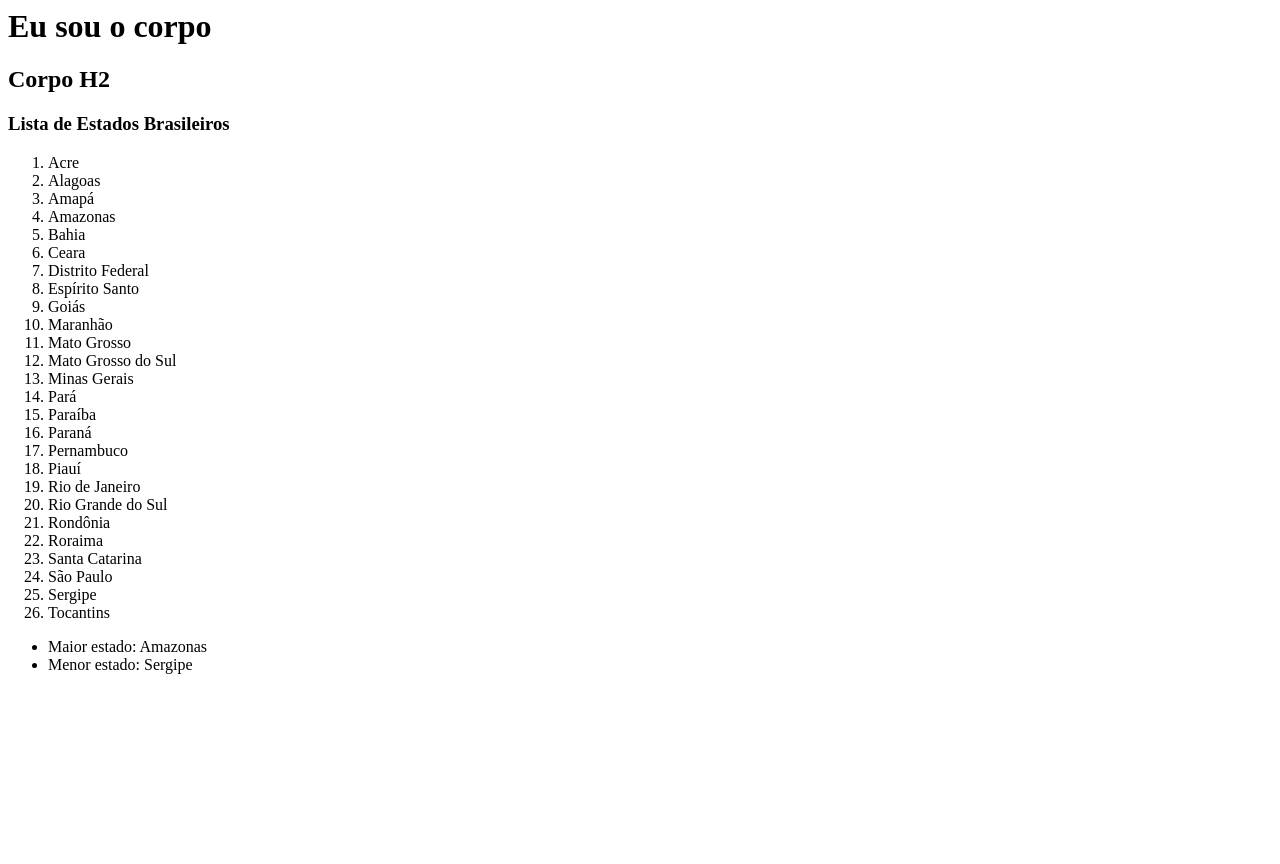
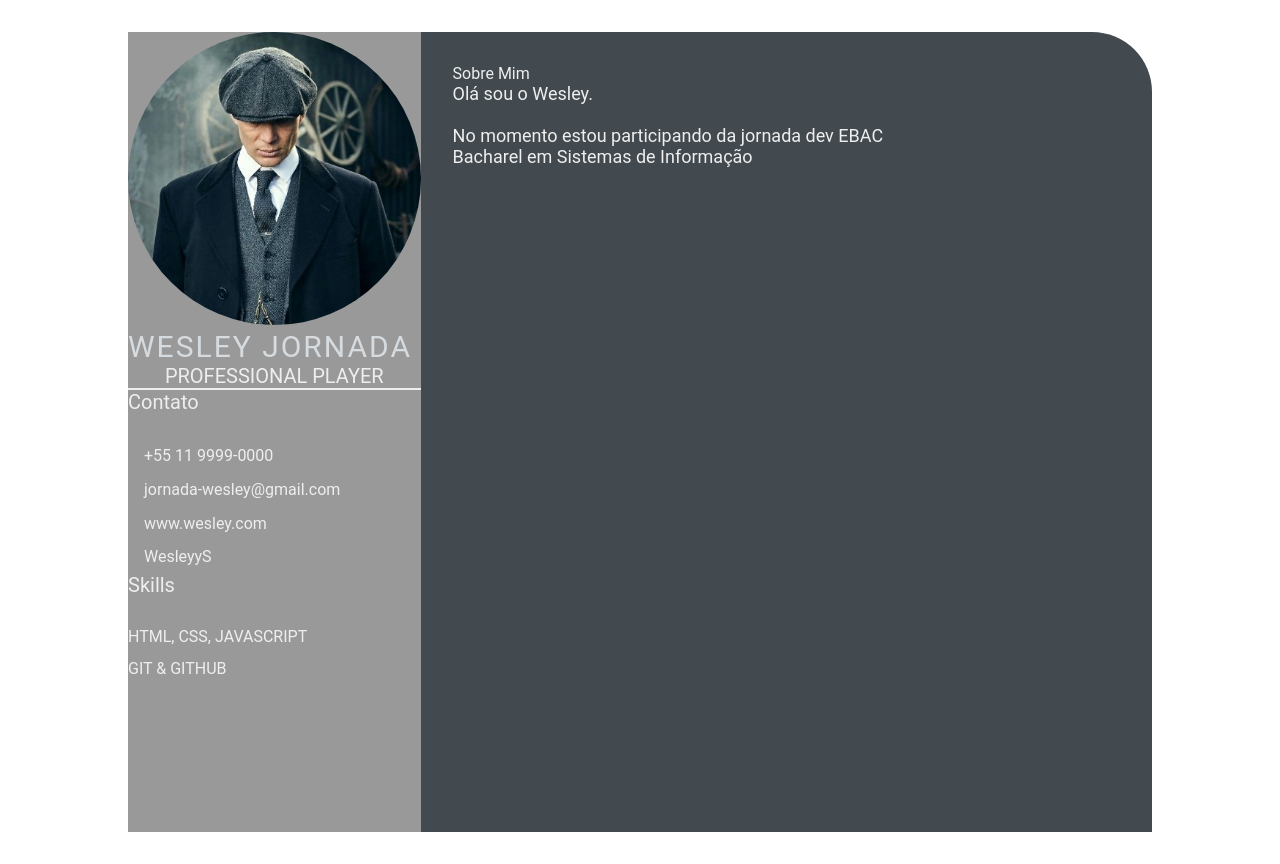
Before and after one commit to WesleyyS/devweekgit.github.io, a plain HTML site: page index.html in a window 1280 px wide. Before the commit the page ends 800 px from the top, so only its background shows below. Drawn offline with Linux system fonts and the light colour scheme.

Commit message:
feature: add img/profile-image.jpg, style.css and modified index.html (#2)

```diff
--- a/index.html
+++ b/index.html
@@ -1,44 +1,53 @@
-<html>
-    <head>
-        <title>
-            Cabeca
-        </title>
-    </head>
-    <body>
-        <h1>Eu sou o corpo</h1>
-        <h2>Corpo H2</h2>
-    </body>
-    <h3>Lista de Estados Brasileiros</h3>
-    <ol>
-        <li>Acre</li>
-        <li>Alagoas</li>
-        <li>Amapá</li>
-        <li>Amazonas</li>
-        <li>Bahia</li>
-        <li>Ceara</li>
-        <li>Distrito Federal</li>
-        <li>Espírito Santo</li>
-        <li>Goiás</li>
-        <li>Maranhão</li>
-        <li>Mato Grosso</li>
-        <li>Mato Grosso do Sul</li>
-        <li>Minas Gerais</li>
-        <li>Pará</li>
-        <li>Paraíba</li>
-        <li>Paraná</li>
-        <li>Pernambuco</li>
-        <li>Piauí</li>
-        <li>Rio de Janeiro</li>
-        <li>Rio Grande do Sul</li>
-        <li>Rondônia</li>
-        <li>Roraima</li>
-        <li>Santa Catarina</li>
-        <li>São Paulo</li>
-        <li>Sergipe</li>
-        <li>Tocantins</li>
-    </ol>
-    <ul>
-        <li>Maior estado: Amazonas</li>
-        <li>Menor estado: Sergipe</li>
-    </ul>
+<!DOCTYPE html>
+<html lang="en">
+<head>
+    <meta charset="UTF-8">
+    <meta http-equiv="X-UA-Compatible" content="IE=edge">
+    <meta name="viewport" content="width=device-width, initial-scale=1.0">
+    <title>Wesley Souza CV</title>
+
+    <link rel="stylesheet" href="style.css">
+
+</head>
+<body>
+    <main class="resume-contents">
+        <section class="left-section">
+            <section class="left-section-content">
+                <div class="profile">
+                    <img class="profile-image" src="img/profile-image.jpg" alt="Profile image">
+                    <p class="name">Wesley Jornada</p>
+                    <p class="profession">Professional Player</p>
+                </div>
+                <div class="contact-info">
+                    <p class="left-title">Contato</p>
+                    <ul>
+                        <li><i class="fa fa-phone"></i>+55 11 9999-0000</li>
+                        <li><i class="fa fa-envelope"></i>jornada-wesley@gmail.com</li>
+                        <li><i class="fa fa-globe"></i>www.wesley.com</li>
+                        <li><i class="fa fa-github"></i>WesleyyS</li>
+                    </ul>
+                </div>
+                <div class="skills">
+                    <p class="left-title">Skills</p>
+                    <ul>
+                        <li><p>HTML, CSS, JAVASCRIPT</p></li>
+                        <li><p>GIT & GITHUB</p></li>
+                    </ul>
+                </div>
+            </section>
+            </section>
+            <section class="right-section">
+                <div class="right-section-contents">
+                    <section class="about gap">
+                        <div class="right-title">Sobre Mim</div>
+                        <p class="about-me-contents">
+                            Olá sou o Wesley.<br>
+                            <br> No momento estou participando da jornada dev EBAC
+                            <br> Bacharel em Sistemas de Informação
+                        </p>
+                    </section>
+                </div>
+            </section>
+    </main>
+</body>
 </html>
--- /dev/null
+++ b/style.css
@@ -0,0 +1,103 @@
+* {
+    margin: 0;
+    padding: 0;
+    box-sizing:border-box;
+    list-style: none;
+    font-family: 'Roboto', sans-serif;
+}
+
+.resume-contents {
+    min-height: 100vh;
+    width: 80%;
+    margin: 2rem auto;
+    display: grid;
+    grid-template-columns: repeat(7, 1fr);
+}
+
+.left-section {
+    grid-column: span 2;
+    height: 100%;
+    background-color: #999999;
+}
+
+.right-section {
+    grid-column: span 5;
+    height: 100%;
+    background-color: #424a50;
+    border-radius: 0px 60px 0px 0px;
+}
+
+.left-section-contents{
+    padding: 2rem 2rem;
+}
+
+.profile {
+    width: 100%;
+    border-bottom: 2px solid #eeeeee;
+}
+
+.profile .profile-image {
+    width: 100%;
+    border-radius: 100%;
+}
+
+.name {
+    color: #D6DBDF;
+    font-size: 30px;
+    letter-spacing: 2px;
+    text-transform: uppercase;
+}
+
+.profession {
+    color: #eeeeee;
+    font-size: 20px;
+    text-transform: uppercase;
+    text-align: center;
+}
+
+/* .contact-info { border-bottom: 2px solid #1B2631; } */
+.left-title {
+    color: #eeeeee;
+    font-size: 20px;
+}
+
+.contact-info ul {
+    padding-top: 1.5rem;
+}
+
+.contact-info ul li,
+.references ul li {
+    padding: .4rem 0;
+    color: #eeeeee;
+}
+
+.contact-info ul li i,
+.references ul li i {
+    padding-right: 1rem;
+    font-size: 18px;
+    color: #eeeeee;
+}
+
+.skills ul {
+    padding-top: 1.5rem;
+}
+.skills ul li p {
+    padding: .4rem 0;
+    color: #eeeeee;
+}
+
+.right-section-contents {
+    padding: 2rem 2rem;
+}
+
+.right-title {
+    color: #eeeeee;
+}
+
+.gap {
+    padding-bottom: 2rem;
+}
+.about-me-contents {
+    font-size: 18px;
+    color: #eeeeee;
+}
```
Also changed, not shown: img/profile-image.jpg (added).
